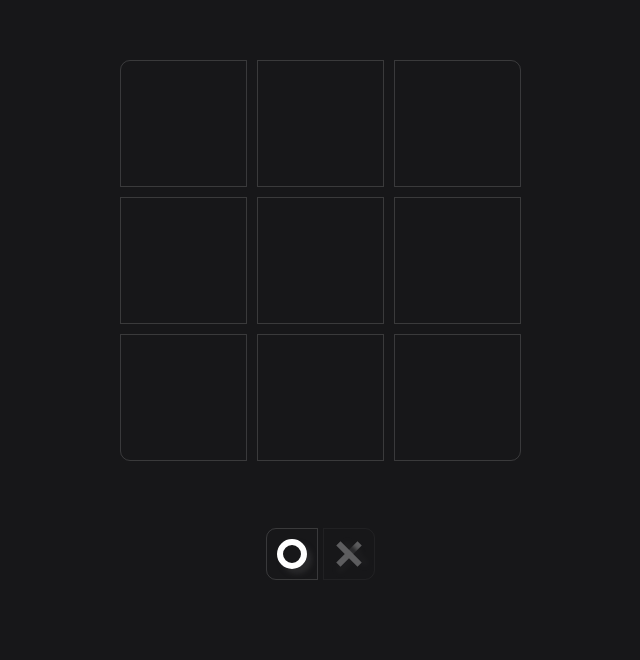
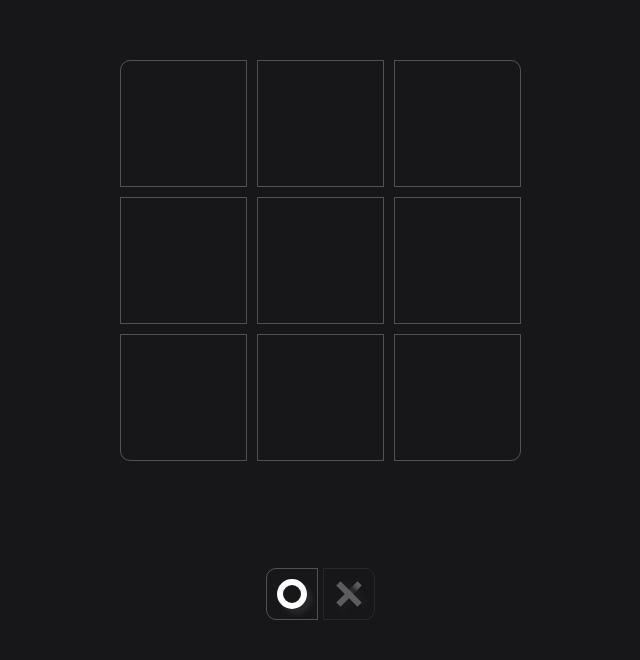
Before and after one commit to VernonGrant/ttb-tic-tac-toe, a website built with Vite: page index.html in a window 1280 px wide. Shown: the part 140-800 px from the top of the page, without its empty margins (320-960 px from the left). Built offline with nearby package versions, Linux system fonts and the light colour scheme.

Commit message:
Deploying to gh-pages from @ VernonGrant/ttb-tic-tac-toe@a586394d44e570faafa702da530e06e6aa734c35 🚀

```diff
--- a/css/main.css
+++ b/css/main.css
@@ -4,7 +4,7 @@
   --color-black: #171719;
   --color-black-alt: #29292B;
   --color-black-alt-trans: #29292Beb;
-  --border-color: #ffffff26;
+  --border-color: #ffffff40;
   --border-radius: 10px;
   --tile-gaps: 10px;
   --tile-size: 18vw;
@@ -218,7 +218,7 @@ small {
 #indicator {
   display: flex;
   position: absolute;
-  bottom: 10vh;
+  bottom: 5vh;
   left: auto;
   right: auto;
 }
```
